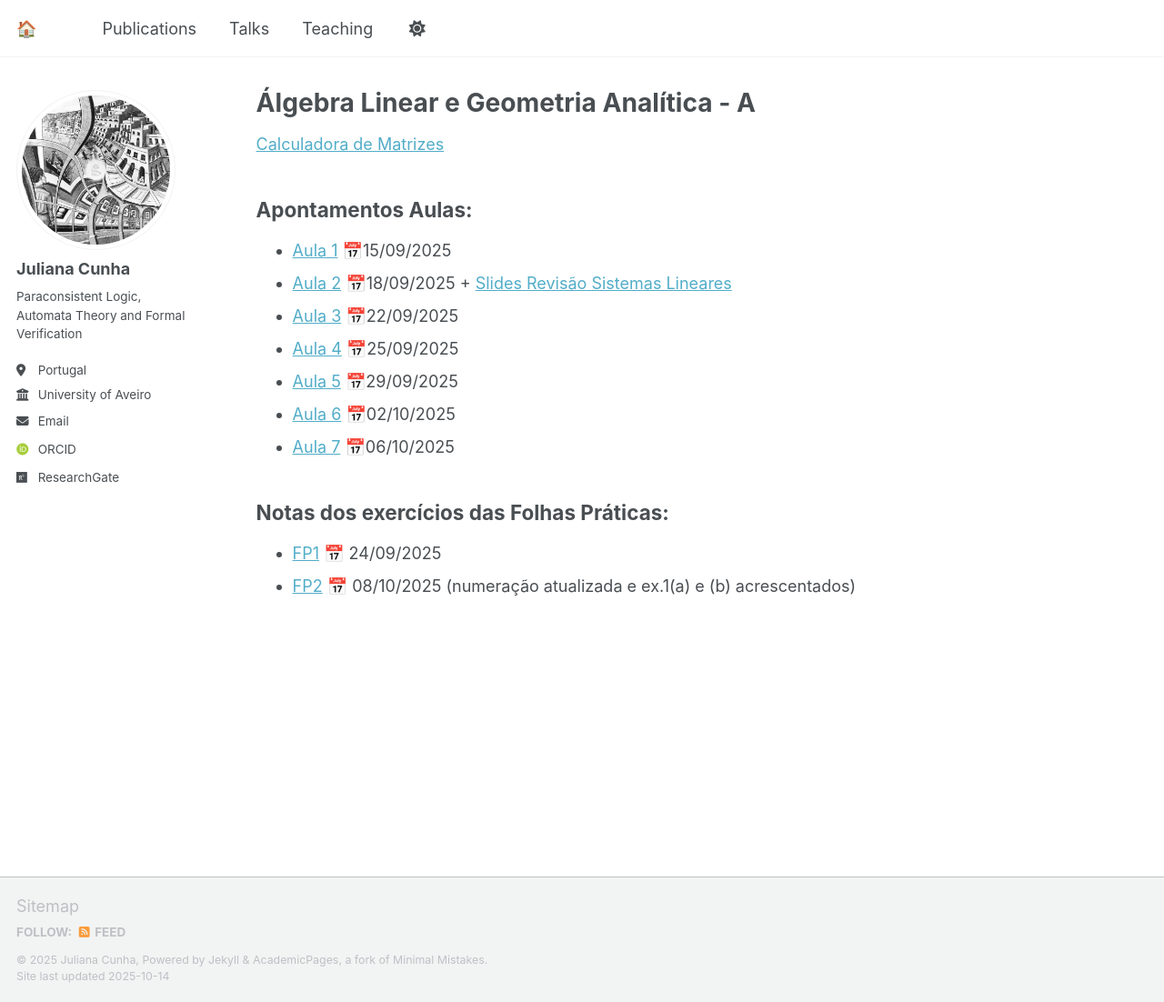
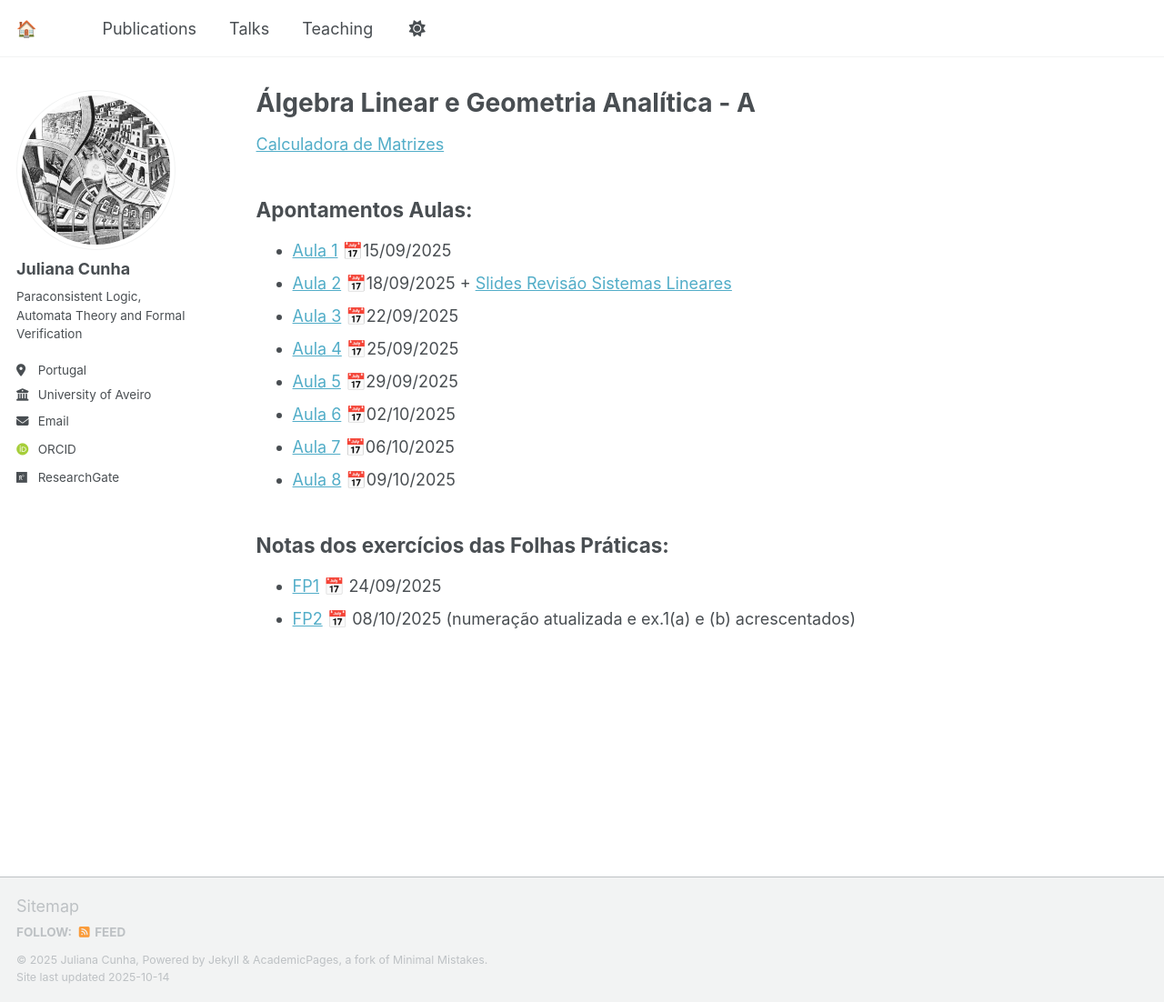
Before and after one commit to juliana-cunha/juliana-cunha.github.io, a Jekyll site: the page built from _pages/teaching.md, in a window 1280 px wide and 1102 px high. Shown: the whole window at 91% size. Built offline with Jekyll 4.4.1, drawn with Linux system fonts in a browser that asks for light colours; some web fonts are replaced; a script that is not in the unit is left out.

Commit message:
Update teaching.md

```diff
--- a/_pages/teaching.md
+++ b/_pages/teaching.md
@@ -17,6 +17,7 @@ Apontamentos Aulas:
 - [Aula 5](https://juliana-cunha.github.io/files/Aula%205.pdf) 📅29/09/2025
 - [Aula 6](https://juliana-cunha.github.io/files/Aula%206.pdf) 📅02/10/2025
 - [Aula 7](https://juliana-cunha.github.io/files/Aula%207.pdf) 📅06/10/2025
+- [Aula 8](https://juliana-cunha.github.io/files/Aula%208.pdf) 📅09/10/2025
 
 Notas dos exercícios das Folhas Práticas:
 ------
```
